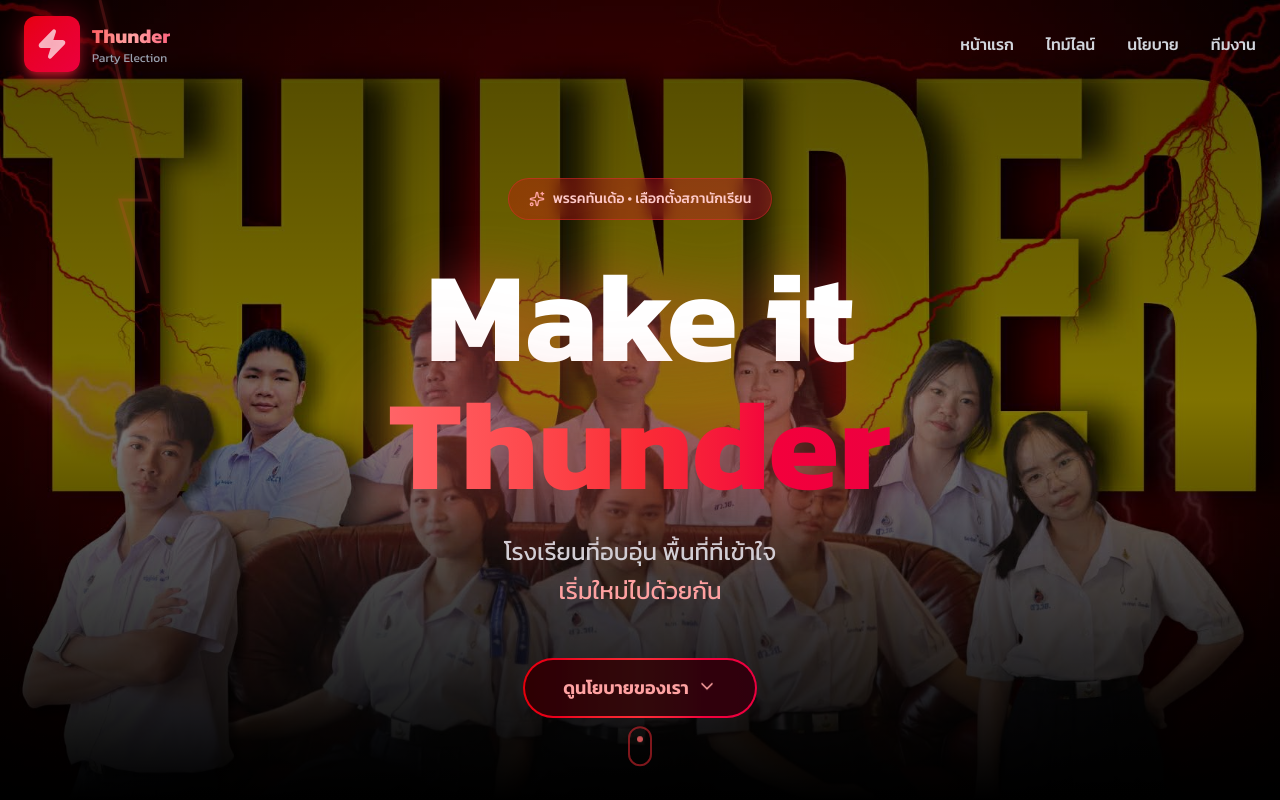
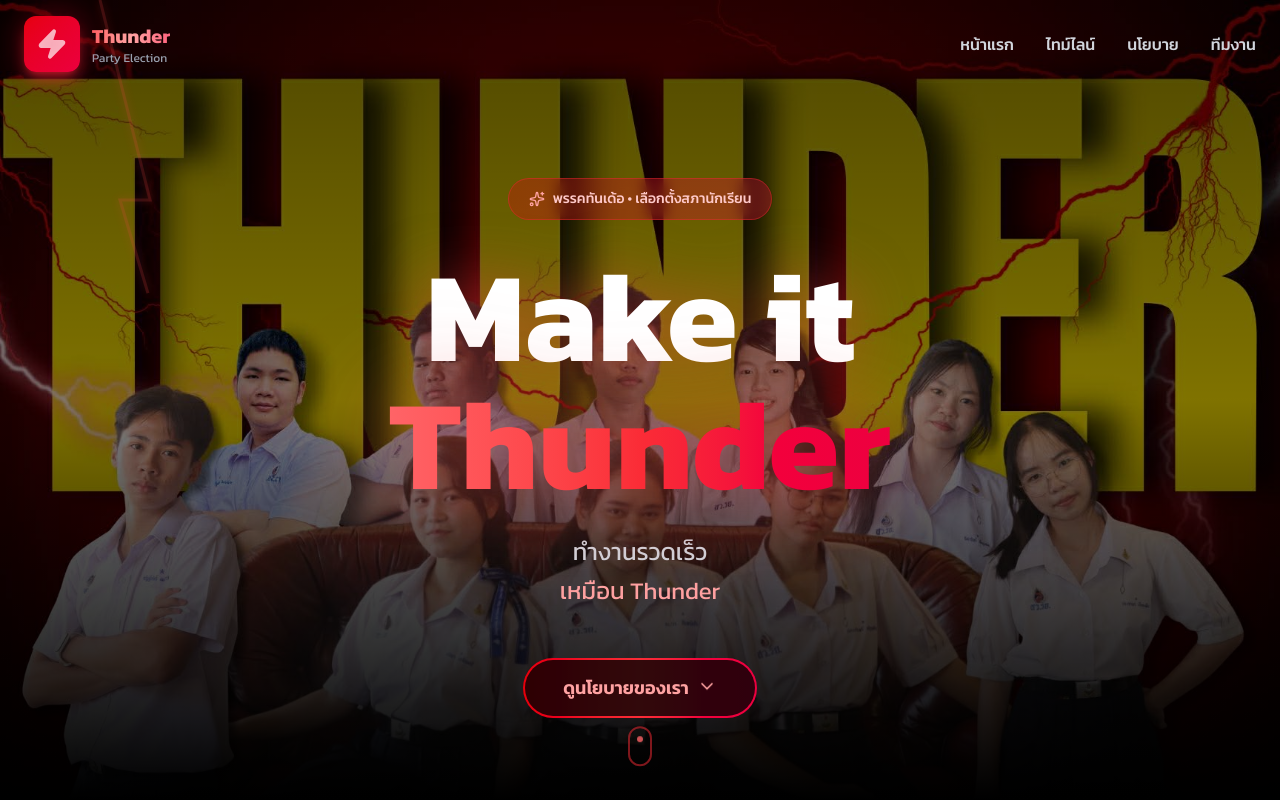
Before and after one commit to sawettanaan/2thunder-sapa, a Next.js app: page / in a window 1280 px wide. Shown: the top 800 px of the page. Built offline with nearby package versions, Linux system fonts and the light colour scheme.

Commit message:
style: update footer and hero section components

```diff
--- a/app/components/Footer.tsx
+++ b/app/components/Footer.tsx
@@ -37,9 +37,9 @@ export default function Footer() {
               </span>
             </div>
             <p className="text-gray-400 leading-relaxed">
-              โรงเรียนที่อบอุ่น พื้นที่ที่เข้าใจ
+              อยากเห็นโรงเรียนของเราดีขึ้น
               <br />
-              <span className="text-red-400/80 font-semibold">Make it Better.</span>
+              <span className="text-red-400/80 font-semibold">เลือก Thunder</span>
             </p>
           </motion.div>
 
--- a/app/components/HeroSection.tsx
+++ b/app/components/HeroSection.tsx
@@ -84,9 +84,9 @@ export default function HeroSection() {
           transition={{ duration: 0.8, delay: 0.4 }}
           className="text-xl md:text-2xl text-gray-300 mb-12 max-w-2xl mx-auto leading-relaxed"
         >
-          โรงเรียนที่อบอุ่น พื้นที่ที่เข้าใจ
+          ทำงานรวดเร็ว
           <br />
-          <span className="text-red-300">เริ่มใหม่ไปด้วยกัน</span>
+          <span className="text-red-300">เหมือน Thunder</span>
         </motion.p>
 
         <motion.button
```
